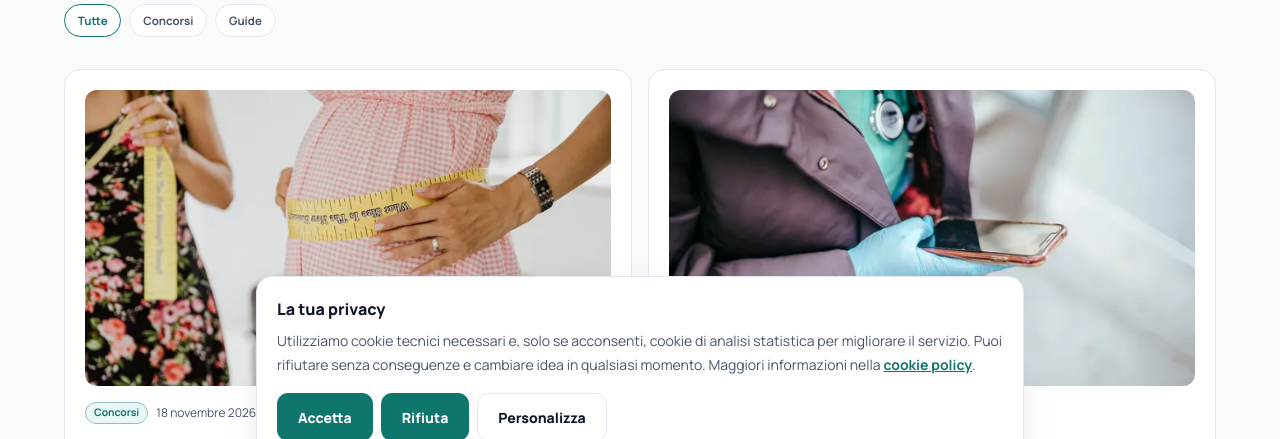
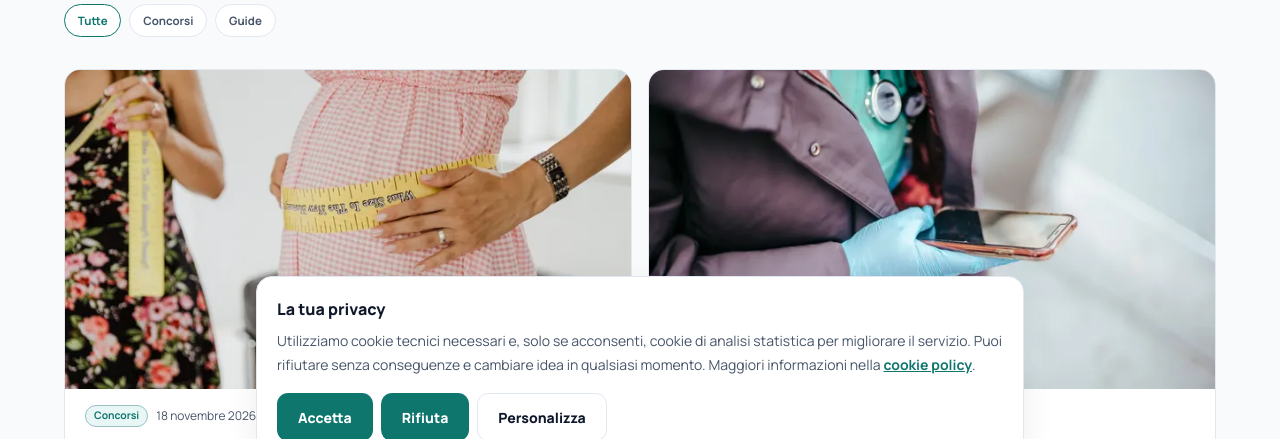
Before and after one commit to joaodominguez/vagasaude, a Next.js app in the folder apps/web-it/: page /notizie in a window 1280 px wide. Shown: the part 322-761 px from the top of the page. Built offline with nearby package versions, Linux system fonts and the light colour scheme; no server answers.

Commit message:
Notícias: miniatura de ponta a ponta no topo do cartão (igual à VagaEducação), em vez de dentro do padding

```diff
--- a/apps/web-it/src/components/news-list-view.tsx
+++ b/apps/web-it/src/components/news-list-view.tsx
@@ -19,7 +19,7 @@ export function NewsCard({ article }: { article: NewsArticle }) {
   return (
     <article className="content-card flex min-w-0 flex-col p-5 transition hover:border-primary">
       {article.image && (
-        <Link href={newsPath(article.slug)} tabIndex={-1} aria-hidden="true" className="mb-4 block overflow-hidden rounded-xl">
+        <Link href={newsPath(article.slug)} tabIndex={-1} aria-hidden="true" className="-mx-5 -mt-5 mb-4 block aspect-video overflow-hidden rounded-t-[calc(1rem-1px)] bg-border">
           <Image
             src={newsThumb(article.image)}
             alt=""
@@ -27,7 +27,7 @@ export function NewsCard({ article }: { article: NewsArticle }) {
             height={360}
             sizes="(min-width: 1024px) 380px, (min-width: 640px) 45vw, 92vw"
             unoptimized
-            className="h-auto w-full"
+            className="h-full w-full object-cover"
           />
         </Link>
       )}
```
